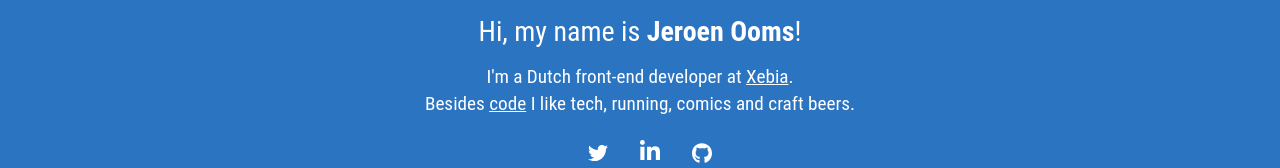
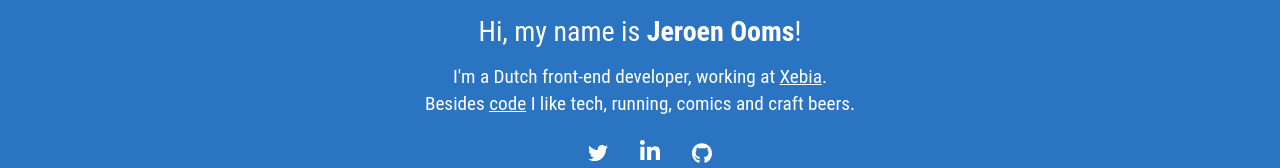
Before and after one commit to jeroenoomsNL/jeroenooms-nl, a Next.js app: page / in a window 1280 px wide. Shown: the part 390-558 px from the top of the page. Built offline with nearby package versions, Linux system fonts and the light colour scheme; no server answers.

Commit message:
Update Hero text

```diff
--- a/components/Hero/Hero.tsx
+++ b/components/Hero/Hero.tsx
@@ -41,8 +41,8 @@ const InfoCard = () => (
           <Image
             src="/images/jeroen-ooms-avatar.jpg"
             className={styles.avatar}
-            alt="Jeroen Ooms, frontend developer at Xebia"
-            title="Jeroen Ooms, frontend developer at Xebia"
+            alt="Jeroen Ooms, frontend developer @ Xebia"
+            title="Jeroen Ooms, frontend developer @ Xebia"
             layout="responsive"
             width="100"
             height="100"
@@ -55,7 +55,7 @@ const InfoCard = () => (
           Hi, my name is <strong>Jeroen Ooms</strong>!
         </h1>
         <p>
-          I&apos;m a Dutch front-end developer at{" "}
+          I&apos;m a Dutch front-end developer, working at{" "}
           <ExternalLink
             href="https://xebia.com"
             label="Xebia"
```
